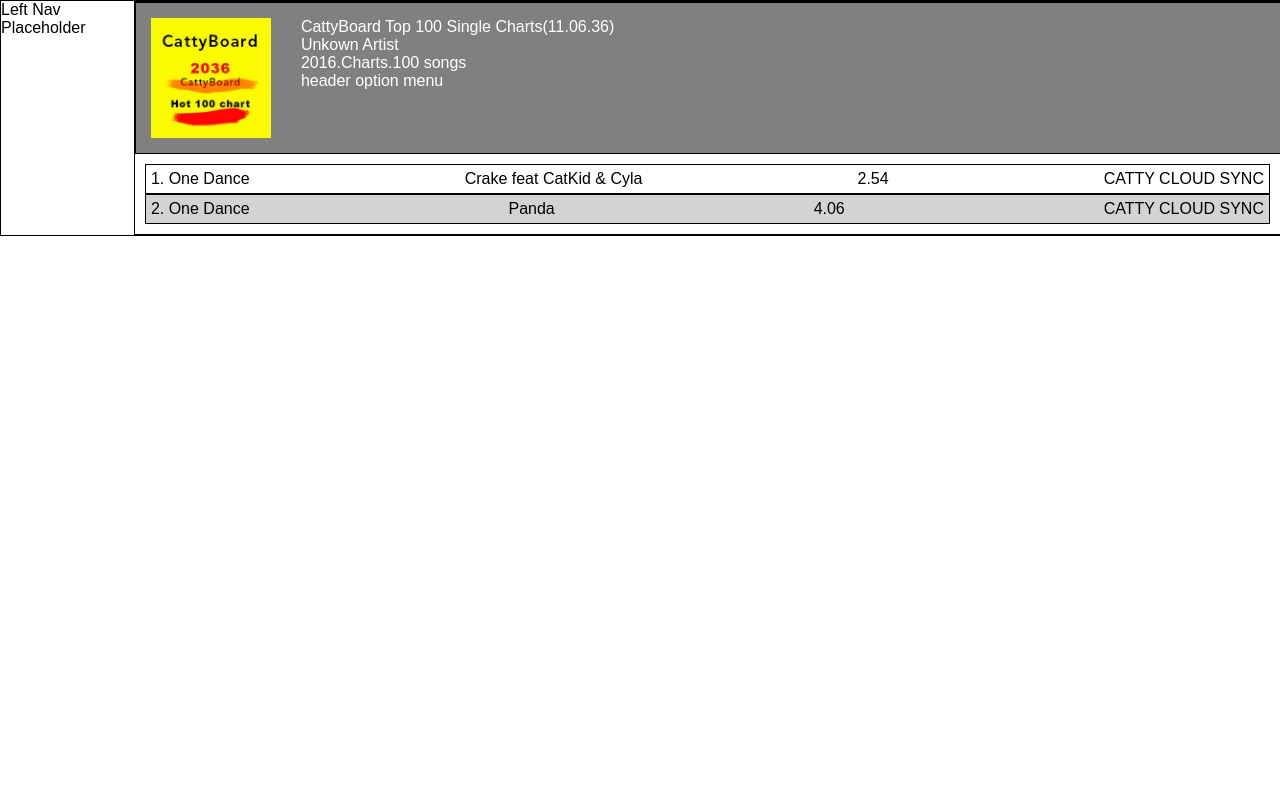
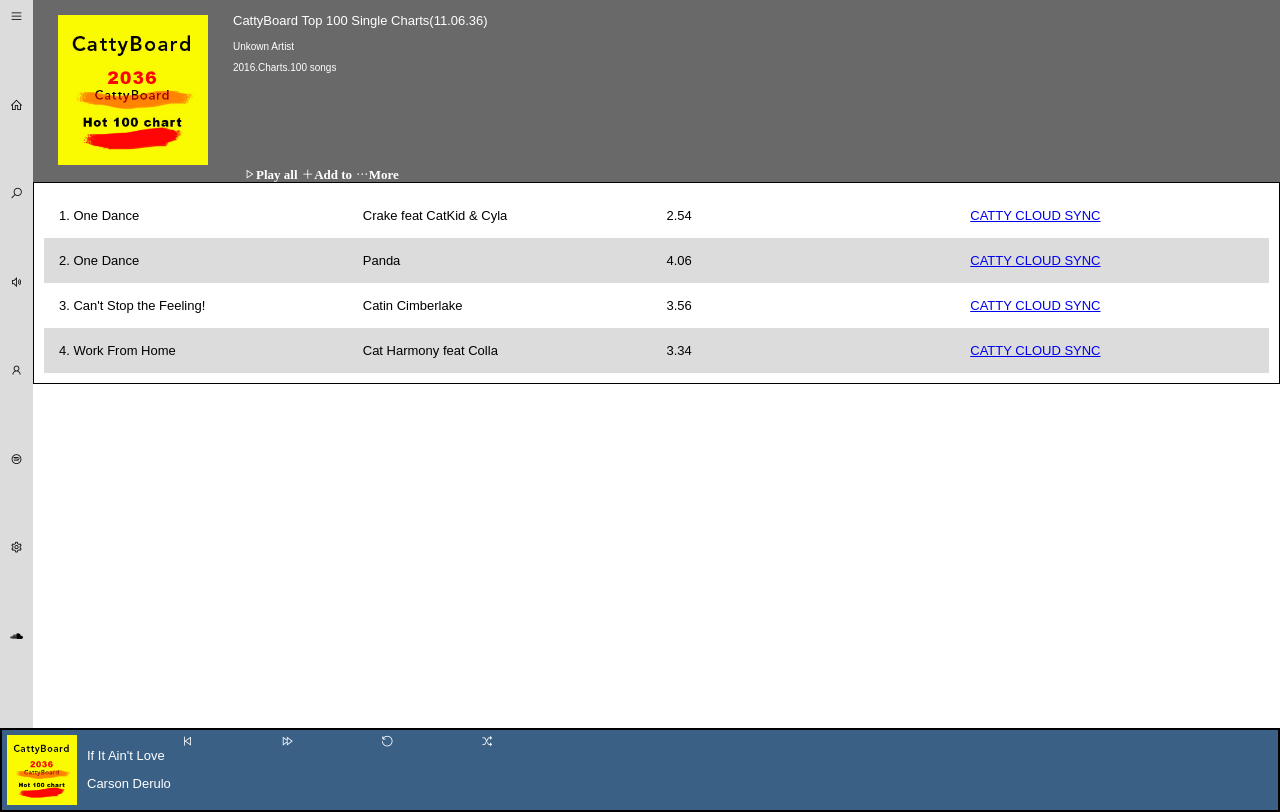
Before and after one commit to pesto-students/p8-sai-chaitanya-praveenbabu36, a plain HTML site: page Week-1/exercise-2-html/index.html in a window 1280 px wide. Drawn offline with nearby package versions, Linux system fonts and the light colour scheme.

Commit message:
version 1 of exercise 1.2

```diff
--- a/Week-1/exercise-2-html/index.html
+++ b/Week-1/exercise-2-html/index.html
@@ -1,22 +1,42 @@
 <html>
   <head>
     <link rel="stylesheet" href="styles/styles.css" />
+    <link
+      rel="stylesheet"
+      href="https://maxst.icons8.com/vue-static/landings/line-awesome/line-awesome/1.3.0/css/line-awesome.min.css"
+    />
   </head>
   <body>
     <div class="container">
       <!-- Left Nav -->
-      <div class="left-nav">Left Nav Placeholder</div>
+      <div class="left-nav">
+        <i class="las la-bars"></i>
+        <i class="las la-home"></i>
+        <i class="las la-search"></i>
+        <i class="las la-volume-up"></i>
+        <i class="las la-user"></i>
+        <i class="lab la-spotify"></i>
+        <i class="las la-cog"></i>
+        <i class="lab la-soundcloud"></i>
+      </div>
+
+      <!-- Right Nav -->
       <div class="right-nav">
         <!-- Right Song Header -->
         <div class="right-header">
           <div>
             <img class="header-image" src="images/2Eq--cattyboard.jpg" />
           </div>
-          <div class="header-text-menu">
-            <div>CattyBoard Top 100 Single Charts(11.06.36)</div>
-            <div>Unkown Artist</div>
-            <div>2016.Charts.100 songs</div>
-            <div>header option menu</div>
+
+          <div class="right-header-text-menu">
+            <p class="rhtm-t1">CattyBoard Top 100 Single Charts(11.06.36)</p>
+            <p class="rhtm-t2">Unkown Artist</p>
+            <p class="rhtm-t2">2016.Charts.100 songs</p>
+            <div class="right-header-options">
+              <i class="las la-play">Play all</i>
+              <i class="las la-plus">Add to</i>
+              <i class="las la-ellipsis-h">More</i>
+            </div>
           </div>
         </div>
 
@@ -25,17 +45,49 @@
           <div class="right-row-white">
             <div>1. One Dance</div>
             <div>Crake feat CatKid & Cyla</div>
-            <div>2.54</div>
-            <div>CATTY CLOUD SYNC</div>
+            <div class="score">2.54</div>
+            <div><a href="#">CATTY CLOUD SYNC</a></div>
           </div>
+
           <div class="right-row-grey">
             <div>2. One Dance</div>
             <div>Panda</div>
             <div>4.06</div>
-            <div>CATTY CLOUD SYNC</div>
+            <div><a href="#">CATTY CLOUD SYNC</a></div>
+          </div>
+
+          <div class="right-row-white">
+            <div>3. Can't Stop the Feeling!</div>
+            <div>Catin Cimberlake</div>
+            <div>3.56</div>
+            <div><a href="#">CATTY CLOUD SYNC</a></div>
+          </div>
+
+          <div class="right-row-grey">
+            <div>4. Work From Home</div>
+            <div>Cat Harmony feat Colla</div>
+            <div>3.34</div>
+            <div><a href="#">CATTY CLOUD SYNC</a></div>
           </div>
         </div>
       </div>
     </div>
   </body>
+  <footer>
+    <div class="footer-container">
+      <div>
+        <img class="footer-image" src="images/2Eq--cattyboard.jpg" />
+      </div>
+      <div class="footer-text">
+        <p>If It Ain't Love</p>
+        <p>Carson Derulo</p>
+      </div>
+      <div class="footer-controls">
+        <i class="las la-step-backward"></i>
+        <i class="las la-forward"></i>
+        <i class="las la-undo-alt"></i>
+        <i class="las la-random"></i>
+      </div>
+    </div>
+  </footer>
 </html>
--- a/Week-1/exercise-2-html/styles/styles.css
+++ b/Week-1/exercise-2-html/styles/styles.css
@@ -1,15 +1,24 @@
 body {
   margin: 0;
   font-family: sans-serif;
+  font-size: small;
+  max-height: 91%;
+}
+
+.footer {
+  flex-direction: column;
+}
+
+.container {
+  height: 100%;
 }
 
 .container,
 .right-nav,
 .right-row,
 .right-header {
+  width: 100%;
   display: flex;
-  border: 1px solid black;
-  width: 100%;
 }
 
 .right-nav {
@@ -17,22 +26,37 @@ body {
 }
 
 .right-header {
-  background-color: grey;
+  background-color: dimgray;
   color: white;
 }
 
+.right-header div {
+  padding-left: 10px;
+}
+
 .header-image {
-  max-width: 120px;
-  height: 120px;
+  max-width: 150px;
   padding: 15px;
 }
 
-.header-text-menu {
-  padding: 15px;
+.right-header-text-menu {
+  width: 100%;
+  padding: 0;
+}
+
+.right-header-text-menu .rhtm-t2 {
+  font-size: x-small;
+  padding: 0;
+}
+
+.right-header-options {
+  padding-top: 8%;
+  text-size-adjust: 5px;
 }
 
 .right-details {
   padding: 10px;
+  border: 1px solid black;
 }
 
 .right-row-white,
@@ -40,11 +64,60 @@ body {
   padding: 5px;
   display: flex;
   flex-direction: row;
-  justify-content: space-between;
-  align-items: flex-start;
-  border: 1px solid black;
 }
 
 .right-row-grey {
-  background-color: lightgrey;
+  background-color: rgb(221, 220, 220);
 }
+
+.right-row-white div {
+  width: 70%;
+  text-align: left;
+  padding: 10px;
+}
+
+.right-row-grey div {
+  width: 70%;
+  text-align: left;
+  padding: 10px;
+}
+
+.left-nav {
+  padding: 10px;
+  display: flex;
+  flex-direction: column;
+  background-color: rgb(221, 220, 220);
+}
+
+.left-nav i {
+  height: 40%;
+}
+
+footer {
+  background-color: rgb(58, 96, 134);
+  color: white;
+}
+
+.footer-container {
+  display: flex;
+  border: 2px solid black;
+}
+
+.footer-container div {
+  padding: 5px;
+}
+
+.footer-image {
+  max-width: 70px;
+}
+
+.footer-controls {
+  display: flex;
+  padding: 10px;
+  justify-content: right;
+}
+
+.footer-controls i {
+  flex-direction: column;
+  width: 100px;
+}
```
